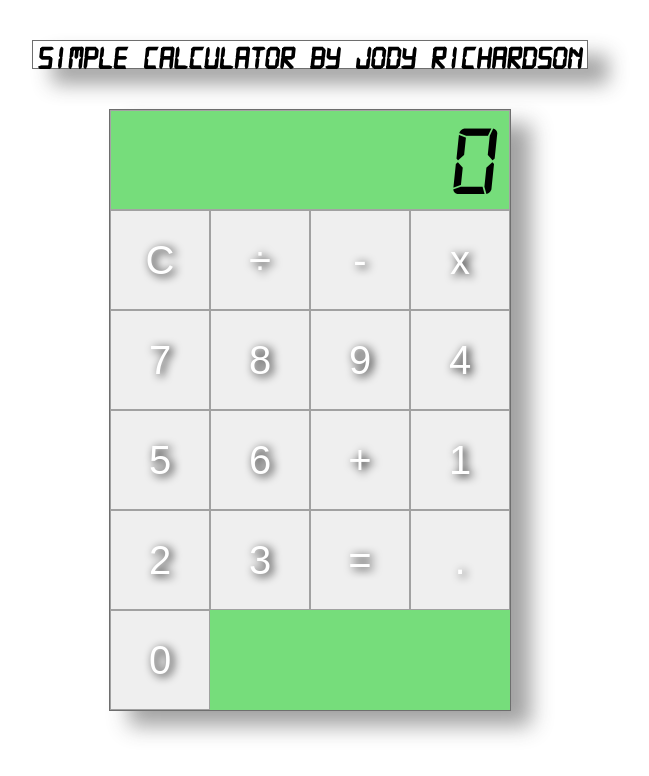
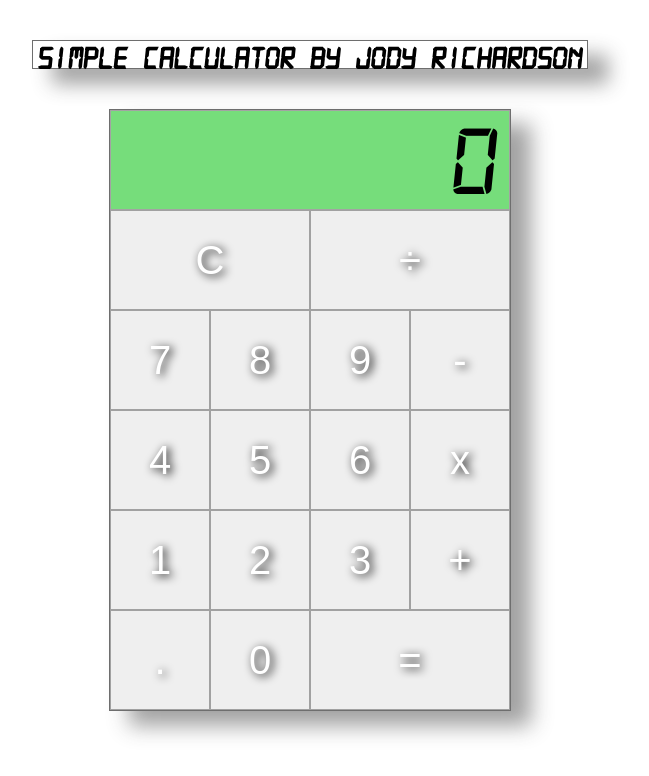
Before and after one commit to lexneville/reactCalculatorTwo, a React (Create React App) app: page / in a window 1280 px wide. Shown: the top 776 px of the page, without its empty margins (330-979 px from the left). Built offline with nearby package versions, Linux system fonts and the light colour scheme.

Commit message:
button size changes

```diff
--- a/src/App.css
+++ b/src/App.css
@@ -56,6 +56,12 @@ button {
 
 button:focus {outline:0;}
 
+#equals, #clear, #division {
+    width: 200px;
+}
+
+
+
 
 #displayDigits {
     animation: blink 2s linear;
--- a/src/components/Keypad.js
+++ b/src/components/Keypad.js
@@ -7,23 +7,23 @@ class Keypad extends Component {
 
         return (
             <div id="keypadButtons" >
-                <button id="C" onClick={(e) => this.props.onClick(e.target.id)}>C</button>
-                <button id="/" className="op" onClick={(e) => this.props.onClick(e.target.id)}>÷</button>
-                <button id="-" className="op" onClick={(e) => this.props.onClick(e.target.id)}>-</button>
-                <button id="x" className="op" onClick={(e) => this.props.onClick(e.target.id)}>x</button>
-                <button id="7" onClick={(e) => this.props.onClick(e.target.id)}>7</button>
-                <button id="8" onClick={(e) => this.props.onClick(e.target.id)}>8</button>
-                <button id="9" onClick={(e) => this.props.onClick(e.target.id)}>9</button>
-                <button id="4" onClick={(e) => this.props.onClick(e.target.id)}>4</button>
-                <button id="5" onClick={(e) => this.props.onClick(e.target.id)}>5</button>
-                <button id="6" onClick={(e) => this.props.onClick(e.target.id)}>6</button>
-                <button id="+" className="op" onClick={(e) => this.props.onClick(e.target.id)}>+</button>
-                <button id="1" onClick={(e) => this.props.onClick(e.target.id)}>1</button>
-                <button id="2" onClick={(e) => this.props.onClick(e.target.id)}>2</button>
-                <button id="3" onClick={(e) => this.props.onClick(e.target.id)}>3</button>
+                <button id="clear" onClick={(e) => this.props.onClick(e.target.id)}>C</button>
+                <button id="division" className="op" onClick={(e) => this.props.onClick(e.target.id)}>÷</button>
+                <button id="seven" onClick={(e) => this.props.onClick(e.target.id)}>7</button>
+                <button id="eight" onClick={(e) => this.props.onClick(e.target.id)}>8</button>
+                <button id="nine" onClick={(e) => this.props.onClick(e.target.id)}>9</button>
+                <button id="minus" className="op" onClick={(e) => this.props.onClick(e.target.id)}>-</button>
+                <button id="four" onClick={(e) => this.props.onClick(e.target.id)}>4</button>
+                <button id="five" onClick={(e) => this.props.onClick(e.target.id)}>5</button>
+                <button id="six" onClick={(e) => this.props.onClick(e.target.id)}>6</button>
+                <button id="multiply" className="op" onClick={(e) => this.props.onClick(e.target.id)}>x</button>
+                <button id="one" onClick={(e) => this.props.onClick(e.target.id)}>1</button>
+                <button id="two" onClick={(e) => this.props.onClick(e.target.id)}>2</button>
+                <button id="three" onClick={(e) => this.props.onClick(e.target.id)}>3</button>
+                <button id="plus" className="op" onClick={(e) => this.props.onClick(e.target.id)}>+</button>
+                <button id="decimal" onClick={(e) => this.props.onClick(e.target.id)}>.</button>
+                <button id="zero" onClick={(e) => this.props.onClick(e.target.id)}>0</button>
                 <button id="equals" className="op" onClick={(e) => this.props.onClick(e.target.id)}>=</button>
-                <button id="." onClick={(e) => this.props.onClick(e.target.id)}>.</button>
-                <button id="0" onClick={(e) => this.props.onClick(e.target.id)}>0</button>
             </div>
         )
     };
```
